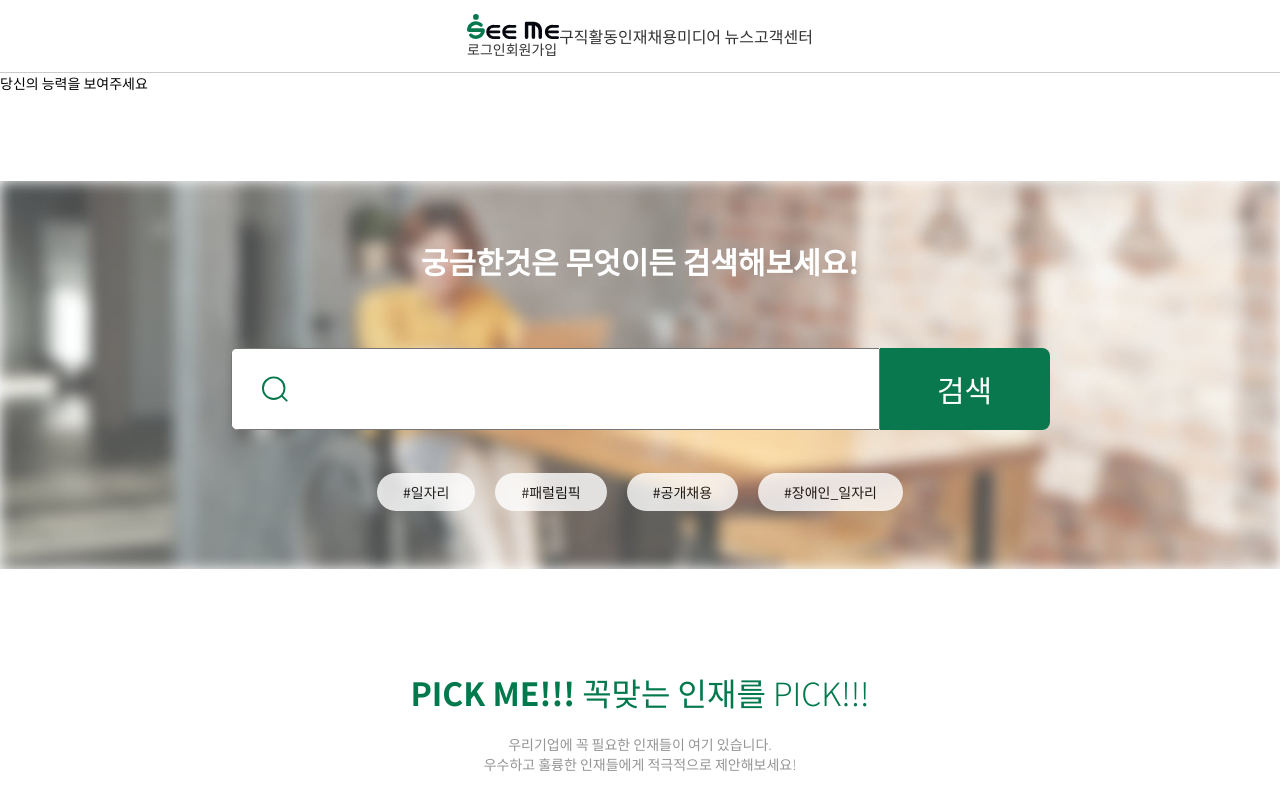
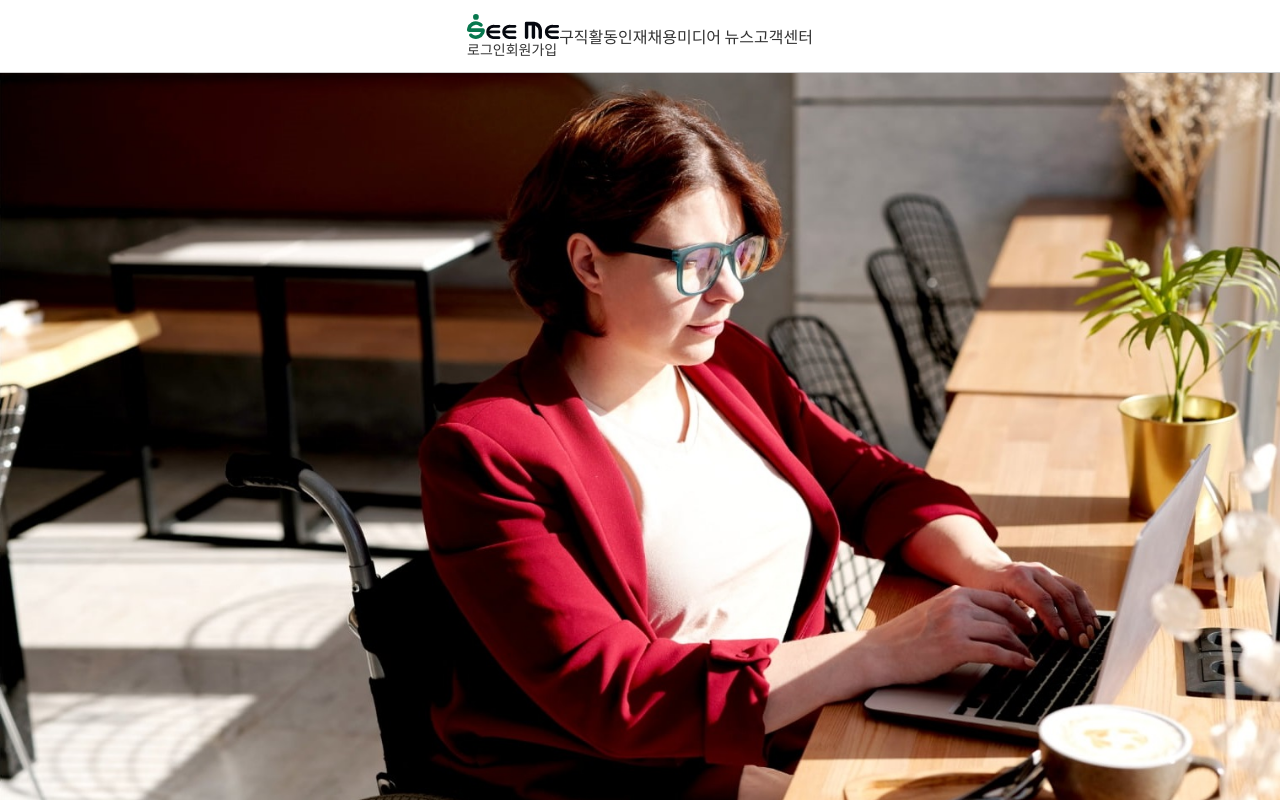
Before and after one commit to volunteer-project-1/volunteer_client, a Next.js app: page / in a window 1280 px wide. Shown: the top 800 px of the page. Built offline with nearby package versions, Linux system fonts and the light colour scheme.

Commit message:
[feat] MainSection 이미지 추가 / SearchSection 태그 버튼 글자 스타일 수정
* MainSection
  * 배경 이미지 추가
* SearchSection
  * 태그 버튼 글자 스타일 수정

```diff
--- /dev/null
+++ b/src/views/home/MainSection.module.scss
@@ -0,0 +1,8 @@
+.mainSection {
+  width: 100%;
+}
+
+.background {
+  width: 1397px;
+  max-width: 100%;
+}
--- a/src/views/home/MainSection.tsx
+++ b/src/views/home/MainSection.tsx
@@ -1,5 +1,12 @@
 import React from "react";
 
-const MainSection = () => <div>당신의 능력을 보여주세요</div>;
+import styles from "@/views/home/MainSection.module.scss";
+import Background1 from "@/images/home-main-background1.jpg";
+
+const MainSection = () => (
+  <div className={styles.mainSection}>
+    <img className={styles.background} src={Background1.src} alt={"Background"} />
+  </div>
+);
 
 export default MainSection;
--- a/src/views/home/SearchSection.module.scss
+++ b/src/views/home/SearchSection.module.scss
@@ -87,6 +87,8 @@
 
   font-family: inherit;
 
+  @extend .font, .dark3, .size20;
+
   &:not(:last-child) {
     margin-right: 20px;
   }
```
Also changed, not shown: src/images/home-main-background1.jpg (added).
